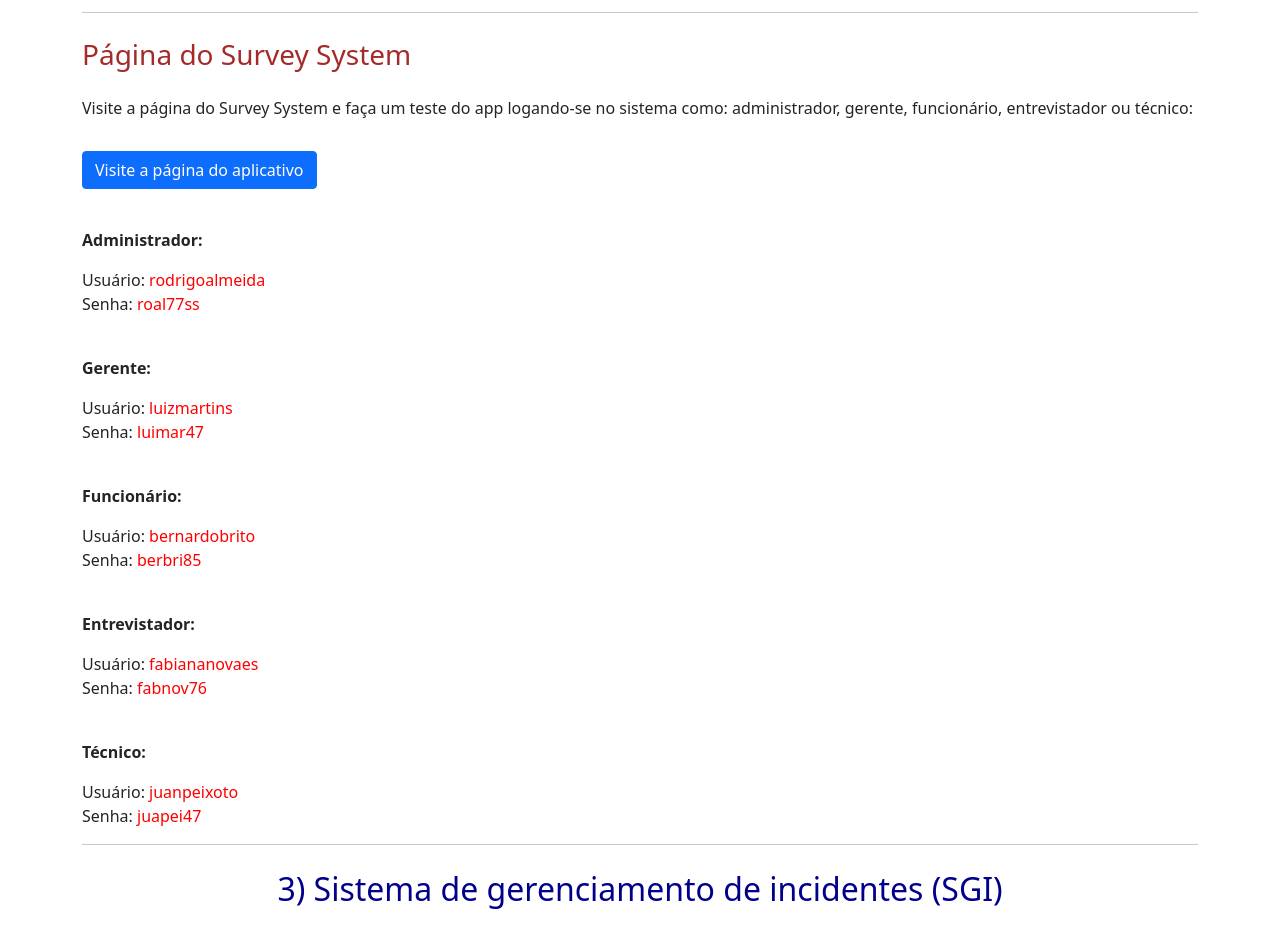
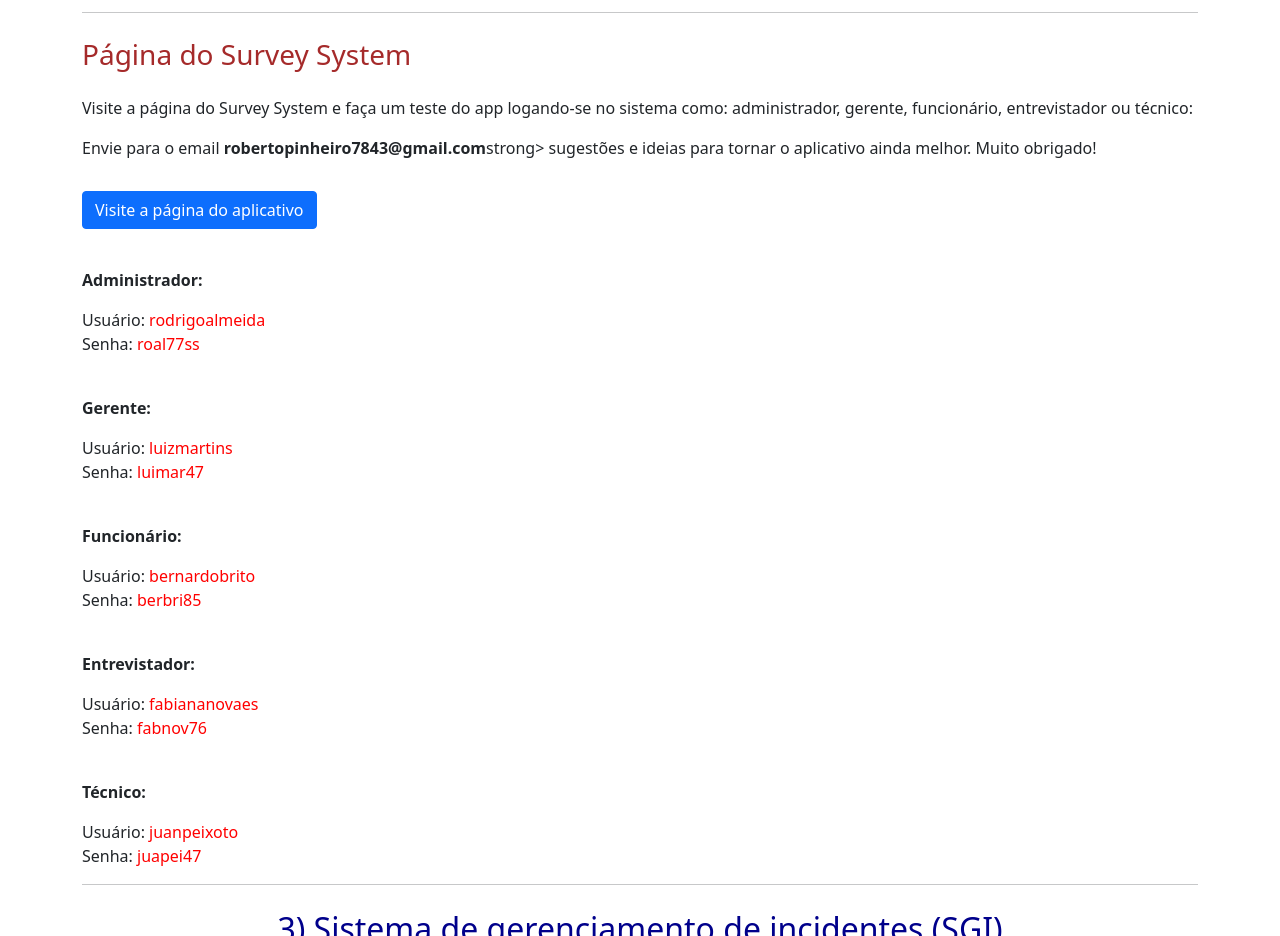
Before and after one commit to betopinheiro1005/betopinheiro1005.github.io, a plain HTML site: page index.html in a window 1280 px wide. Shown: the part 5700-6636 px from the top of the page. Drawn offline with nearby package versions, Linux system fonts and the light colour scheme.

Commit message:
Alterado index.html (Survey System)

```diff
--- a/index.html
+++ b/index.html
@@ -161,6 +161,8 @@
     <h3>Página do Survey System</h3>
 
     <p>Visite a página do Survey System e faça um teste do app logando-se no sistema como: administrador, gerente, funcionário, entrevistador ou técnico:</p>
+
+    <p>Envie para o email <strong>robertopinheiro7843@gmail.com</strong>strong> sugestões e ideias para tornar o aplicativo ainda melhor. Muito obrigado!</p>
 
     <div class="form-group">
       <a href="https://orion3.com.br/surveysystem/login/login.php" target="_blank"><button class="btn btn-primary">Visite a página do aplicativo</button></a>
```
